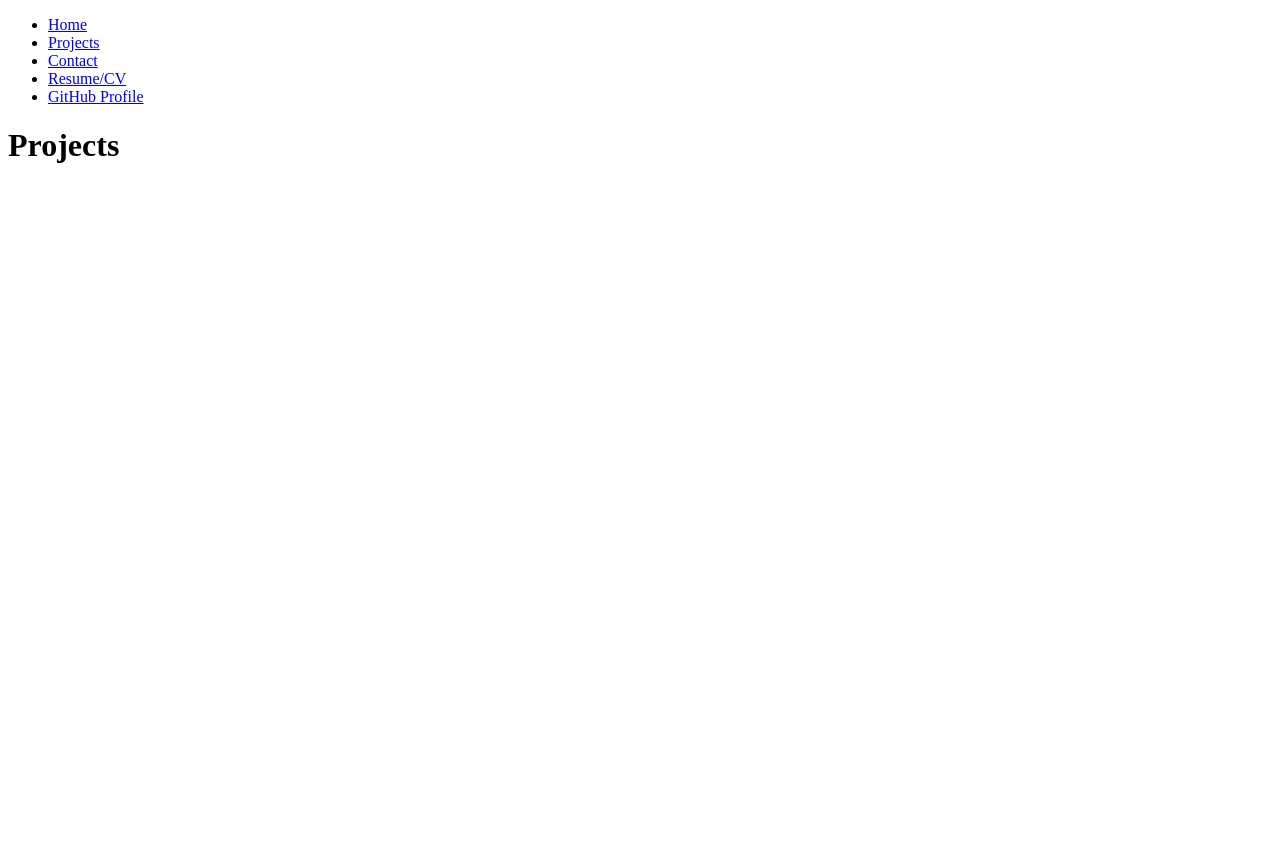
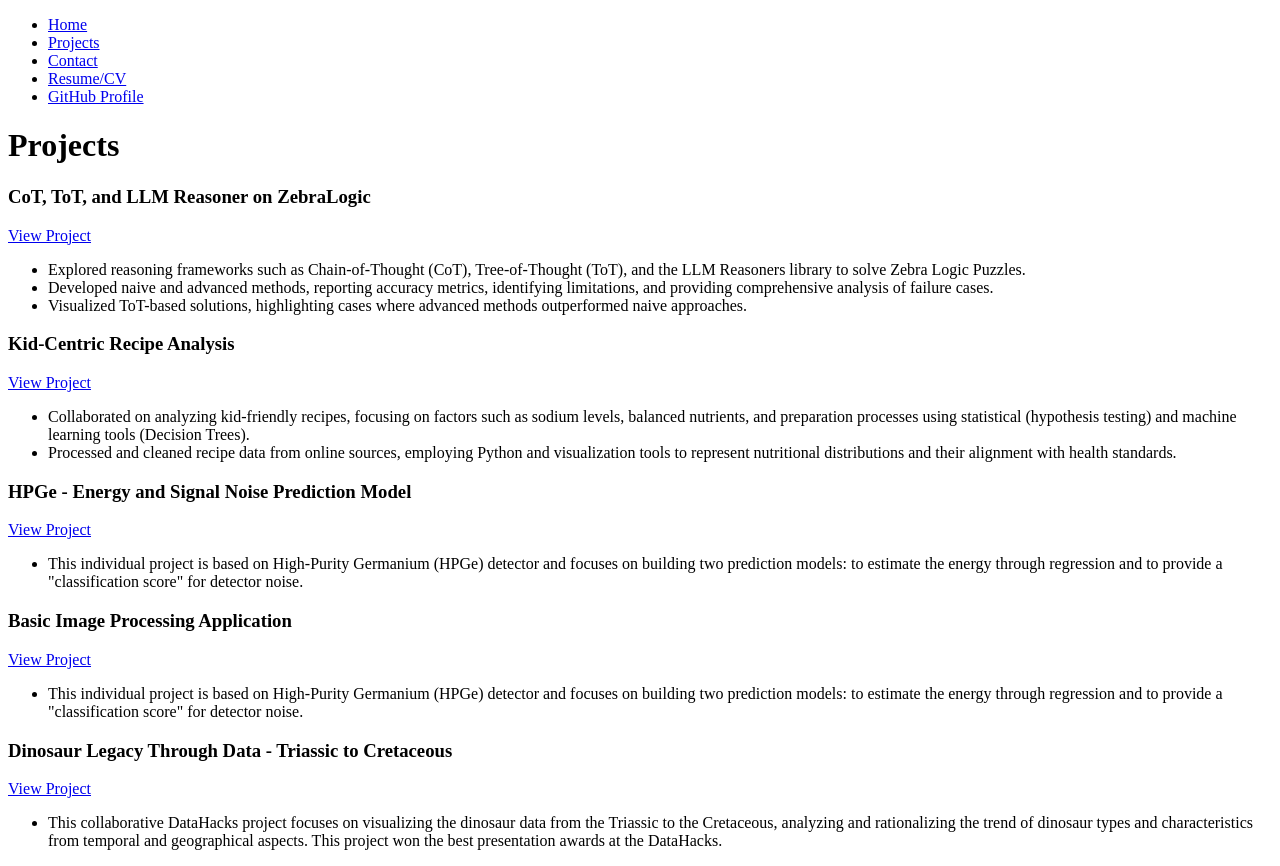
Before and after one commit to RitaYujiaWu/portfolio, a plain HTML site: page projects/index.html in a window 1280 px wide. Before the commit the page ends 800 px from the top, so only its background shows below. Drawn offline with Linux system fonts and the light colour scheme.

Commit message:
edited projects page

```diff
--- a/projects/index.html
+++ b/projects/index.html
@@ -18,5 +18,65 @@
     <h1>
         Projects
     </h1>
+    <section>
+        <article>
+            <h3>CoT, ToT, and LLM Reasoner on ZebraLogic</h3>
+            <p>
+                <a href="https://colab.research.google.com/drive/1n0UATgIkk3YuXdTAcu8fLBZzZv-rbYtb" target="_blank">
+                    View Project
+                </a>
+            </p>
+            <ul>
+                <li>Explored reasoning frameworks such as Chain-of-Thought (CoT), Tree-of-Thought (ToT), and the LLM Reasoners
+                    library to solve Zebra Logic Puzzles.</li>
+                <li>Developed naive and advanced methods, reporting accuracy metrics, identifying limitations, and providing
+                    comprehensive analysis of failure cases.</li>
+                <li>Visualized ToT-based solutions, highlighting cases where advanced methods outperformed naive approaches.</li>
+            </ul>
+        </article>
+        <article>
+            <h3>Kid-Centric Recipe Analysis</h3>
+            <p>
+                <a href="https://yolandafyl.github.io/Kid-Centric-Recipe-Analysis/" target="_blank">View Project</a>
+            </p>
+            <ul>
+                <li>Collaborated on analyzing kid-friendly recipes, focusing on factors such as sodium levels, balanced nutrients, and
+                    preparation processes using statistical (hypothesis testing) and machine learning tools (Decision Trees).</li>
+                <li>Processed and cleaned recipe data from online sources, employing Python and visualization tools to represent nutritional
+                    distributions and their alignment with health standards.</li>
+            </ul>
+        </article>
+        <article>
+            <h3>HPGe - Energy and Signal Noise Prediction Model</h3>
+            <p>
+                <a href="https://github.com/RitaYujiaWu/Energy-and-Signal-Noise-Prediction-Model" target="_blank">View Project</a>
+            </p>
+            <ul>
+                <li>This individual project is based on High-Purity Germanium (HPGe) detector and focuses on building two prediction models:
+                    to estimate the energy through regression and to provide a "classification score" for detector noise.</li>
+            </ul>
+        </article>
+        <article>
+            <h3>Basic Image Processing Application</h3>
+            <p>
+                <a href="https://github.com/RitaYujiaWu/Basic-Image-Processing-Application" target="_blank">View Project</a>
+            </p>
+            <ul>
+                <li>This individual project is based on High-Purity Germanium (HPGe) detector and focuses on building two prediction models:
+                    to estimate the energy through regression and to provide a "classification score" for detector noise.</li>
+            </ul>
+        </article>
+        <article>
+            <h3>Dinosaur Legacy Through Data - Triassic to Cretaceous</h3>
+            <p>
+                <a href="https://github.com/RitaYujiaWu/Dinosaur-Legacy-Through-Data" target="_blank">View Project</a>
+            </p>
+            <ul>
+                <li>This collaborative DataHacks project focuses on visualizing the dinosaur data from the Triassic to the Cretaceous,
+                    analyzing and rationalizing the trend of dinosaur types and characteristics from temporal and geographical aspects.
+                    This project won the best presentation awards at the DataHacks.</li>
+            </ul>
+        </article>
+    </section>
 </body>
 </html>
```
